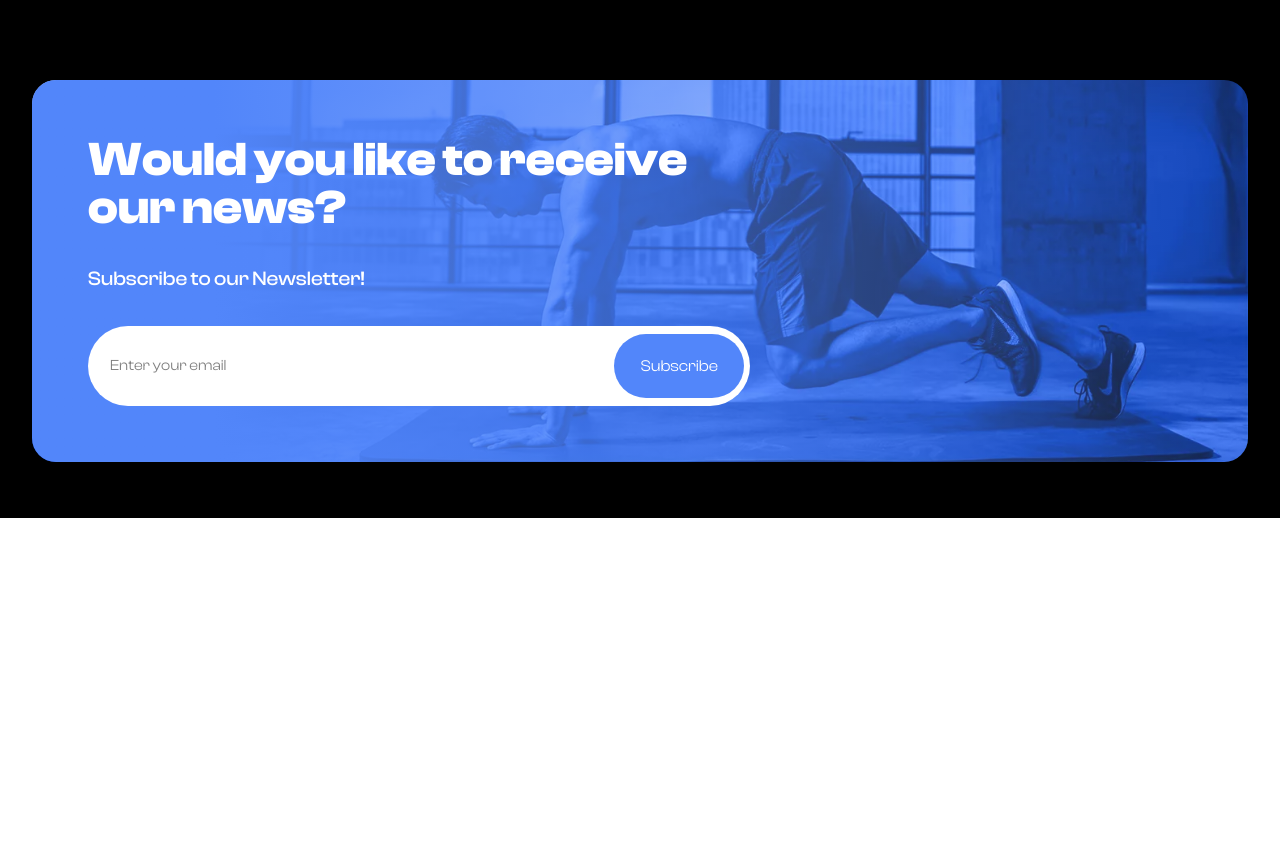
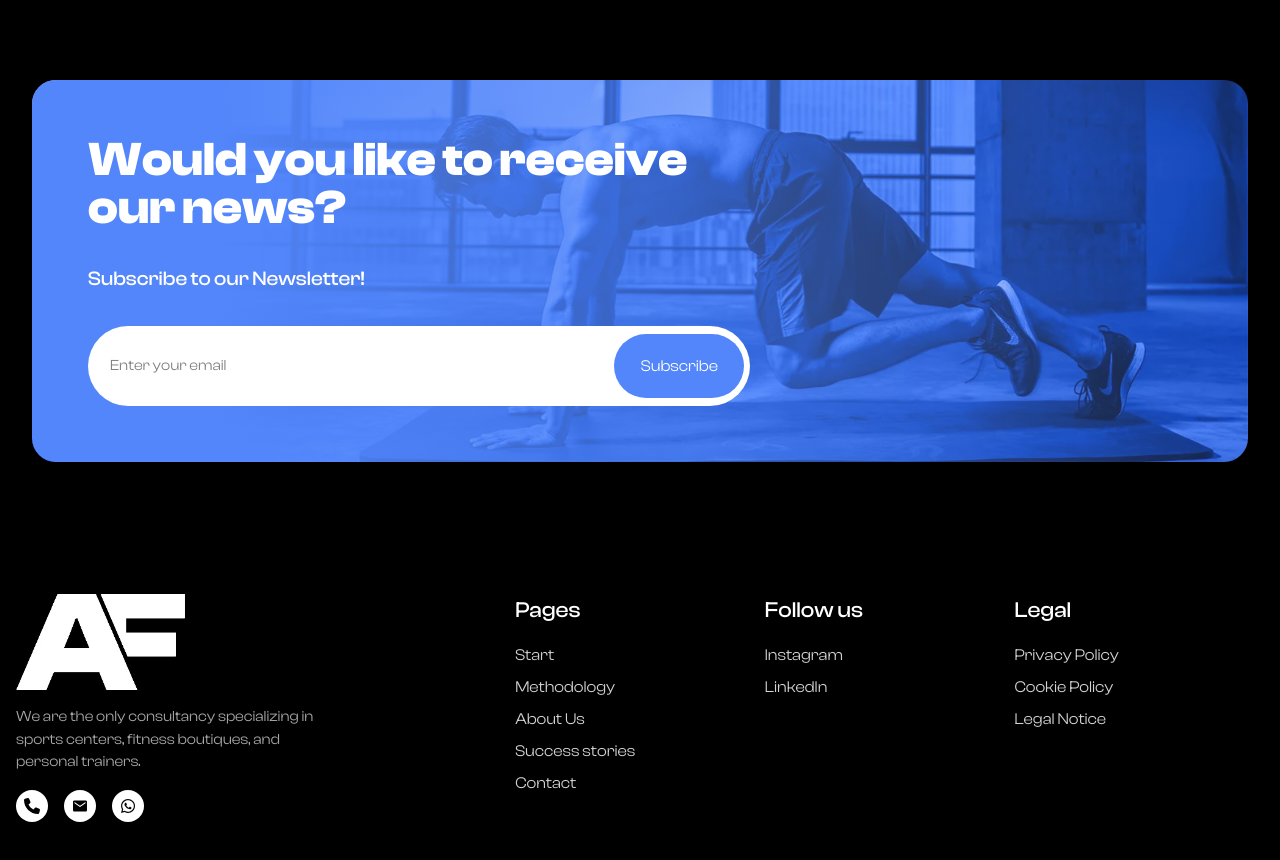
Before and after one commit to kennedyifeadi/ZenFit, a React (Vite) app in the folder ZenFit/: page / in a window 1280 px wide. Shown: the top 860 px of the page. Before the commit the page ends 800 px from the top, so only its background shows below. Built offline with nearby package versions, Linux system fonts and the light colour scheme.

Commit message:
Refactor logo image and update footer layout

```diff
--- a/ZenFit/src/Layout/Footer.jsx
+++ b/ZenFit/src/Layout/Footer.jsx
@@ -1,7 +1,96 @@
-import React from 'react'
+import React from "react";
+import { FaWhatsapp } from "react-icons/fa6";
+import { FaPhone } from "react-icons/fa6";
+import { NavLink } from "react-router-dom";
+import { IoMdMail } from "react-icons/io";
+import ZenFitLogo from "../assets/images/logo.webp";
 
 export const Footer = () => {
   return (
-    <div>Footer</div>
-  )
-}
+    <div className="w-full fontFam px-4 h-max bg-transparent flex flex-col pt-[100px] pb-[50px] gap-4">
+      <div className="flex flex-col lg:flex-row w-full h-max">
+        <div className="flex w-full lg:w-[40%] h-[40dvh] flex-col gap-4">
+          <img src={ZenFitLogo} alt="" className="h-[30%] w-[50%] object-contain"  style={{objectPosition:"-0px"}}/>
+          <p className="text-[#a8a8a8] w-[70%] md:w-[60%] text-[15px]">We are the only consultancy specializing in sports centers, fitness boutiques, and personal trainers.</p>
+          <span className="flex gap-4">
+            <a
+              href=""
+              className="bg-white rounded-full flex justify-center items-center w-8 h-8"
+            >
+              <FaPhone />
+            </a>
+            <a
+              href=""
+              className="bg-white rounded-full flex justify-center items-center w-8 h-8"
+            ><IoMdMail />
+            </a>
+            <a
+              href=""
+              className="bg-white rounded-full flex justify-center items-center w-8 h-8"
+            >
+              <FaWhatsapp />
+            </a>
+          </span>
+        </div>
+        <div className="flex w-full lg:w-[60%] h-[30dvh]">
+          <div className="flex-1 h-full flex-col gap-4 flex">
+            <h1 className="text-[18px] md:text-[20px] lg:text-[22px] text-white font-medium">Pages</h1>
+            <div className="flex flex-col gap-2">
+              <NavLink
+                to="/"
+                className="text-[13px] md:text-[15px] lg:text-[16px] text-[#d3d3d3] hover:text-[#5286fa] duration-500 ease-in-out"
+              >Start</NavLink>
+              <NavLink
+                to="/methods"
+                className="text-[13px] md:text-[15px] lg:text-[16px] text-[#d3d3d3] hover:text-[#5286fa] duration-500 ease-in-out"
+              >Methodology</NavLink>
+              <NavLink
+                to="/about"
+                className="text-[13px] md:text-[15px] lg:text-[16px] text-[#d3d3d3] hover:text-[#5286fa] duration-500 ease-in-out"
+              >About Us</NavLink>
+              <NavLink
+                to="/testimonials"
+                className="text-[13px] md:text-[15px] lg:text-[16px] text-[#d3d3d3] hover:text-[#5286fa] duration-500 ease-in-out"
+              >Success stories</NavLink>
+              <NavLink
+                to="/contact"
+                className="text-[13px] md:text-[15px] lg:text-[16px] text-[#d3d3d3] hover:text-[#5286fa] duration-500 ease-in-out"
+              >Contact</NavLink>
+            </div>
+          </div>
+          <div className="flex-1 h-full flex-col gap-4 flex">
+            <h1 className="text-[18px] md:text-[20px] lg:text-[22px] text-white font-medium">Follow us</h1>
+            <div className="flex flex-col gap-2">
+              <a
+                href=""
+                className="text-[13px] md:text-[15px] lg:text-[16px] text-[#d3d3d3] hover:text-[#5286fa] duration-500 ease-in-out"
+              >Instagram</a>
+              <a
+                href=""
+                className="text-[13px] md:text-[15px] lg:text-[16px] text-[#d3d3d3] hover:text-[#5286fa] duration-500 ease-in-out"
+              >LinkedIn</a>
+            </div>
+          </div>
+          <div className="flex-1 h-full flex-col gap-4 flex">
+            <h1 className="text-[18px] md:text-[20px] lg:text-[22px] text-white font-medium">Legal</h1>
+            <div className="flex flex-col gap-2">
+              <NavLink
+                to=""
+                className="text-[13px] md:text-[15px] lg:text-[16px] text-[#d3d3d3] hover:text-[#5286fa] duration-500 ease-in-out"
+              >Privacy Policy</NavLink>
+              <NavLink
+                to=""
+                className="text-[13px] md:text-[15px] lg:text-[16px] text-[#d3d3d3] hover:text-[#5286fa] duration-500 ease-in-out"
+              >Cookie Policy</NavLink>
+              <NavLink
+                to=""
+                className="text-[13px] md:text-[15px] lg:text-[16px] text-[#d3d3d3] hover:text-[#5286fa] duration-500 ease-in-out"
+              >Legal Notice</NavLink>
+            </div>
+          </div>
+        </div>
+      </div>
+      <div className="w-full flex md:flex-row flex-col justify-center items-center md:justify-start h-[20dvh]"></div>
+    </div>
+  );
+};
```
Also changed, not shown: ZenFit/src/assets/images/ZenFitLogo.png (added), ZenFit/src/assets/images/logo.webp (added).
